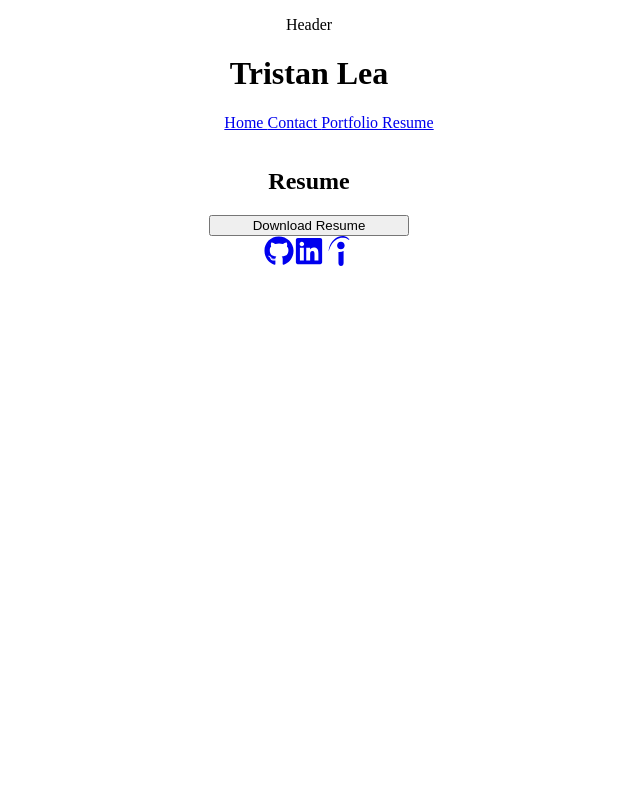
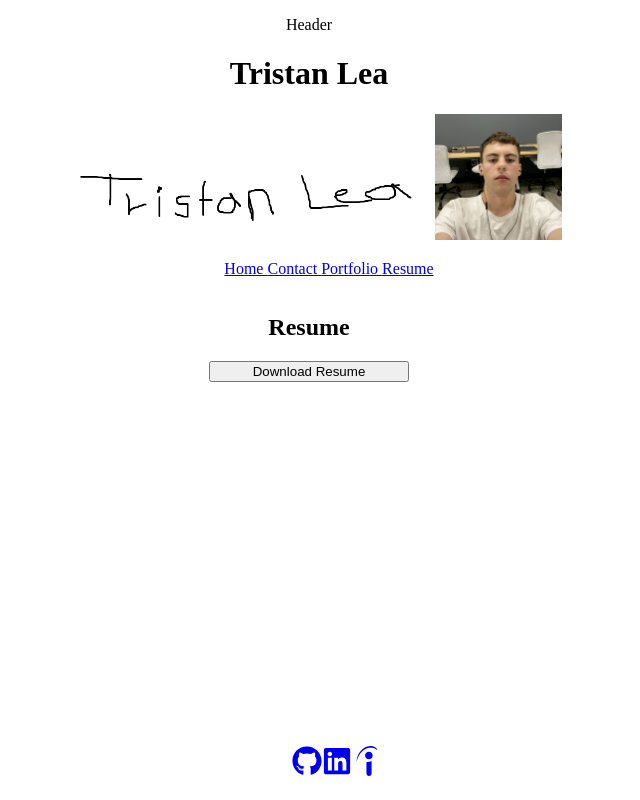
Before and after one commit to TriLea/React_Portfolio, a React (Create React App) app in the folder my-react-app/: page /Resume in a window 1280 px wide. Shown: the whole page, without its empty margins (331-971 px from the left). Built offline with nearby package versions, Linux system fonts and the light colour scheme.

Commit message:
small stuff, forgot to push

```diff
--- a/my-react-app/src/assets/styles/Footer.css
+++ b/my-react-app/src/assets/styles/Footer.css
@@ -0,0 +1,8 @@
+footer
+{
+    padding: 20px;
+    text-align: center;
+    position: fixed;
+    bottom: 0;
+    width: 100%;
+}
--- a/my-react-app/src/assets/styles/Header.css
+++ b/my-react-app/src/assets/styles/Header.css
@@ -0,0 +1,10 @@
+.img1 {
+    width: 30%;
+    height: 30%;
+}
+
+.img2
+{
+    width: 10%;
+    height: 10%;
+}
--- a/my-react-app/src/components/Footer.jsx
+++ b/my-react-app/src/components/Footer.jsx
@@ -9,12 +9,12 @@ import "../assets/styles/Footer.css"
 export default function Footer()
 {
   return (
-    <div>
+    <footer>
       <div className="footer">
         <a href="https://github.com/TriLea"><FaGithub size='30' /></a>
         <a href="https://www.linkedin.com/in/tristan-lea-710002230"><FaLinkedin size='30' /></a>
         <a href="https://profile.indeed.com/?hl=en_US&co=US&from=gnav-homepage&_ga=2.860660.412603641.1680489815-1971695938.1680133790"><SiIndeed size='30' /></a>
       </div>
-    </div>
+    </footer>
   )
 }
--- a/my-react-app/src/components/Header.jsx
+++ b/my-react-app/src/components/Header.jsx
@@ -2,11 +2,6 @@
 
 //what do i need here?
 // name and picture
-
-
-//path is wrong
-/* <img src={require('./assets/images/tristan_lea_paint_logo.png')} />
-<img src={require('./assets/images/me.png')} /> */
 
 import "../assets/styles/Header.css"
 
@@ -17,6 +12,9 @@ export default function Header()
             <div className=''>
                 <p>Header</p>
                 <h1>Tristan Lea</h1>
+
+                <img className="img1" src={require('../assets/images/tristan_lea_paint_logo.png')} />
+                <img className="img2" src={require('../assets/images/me.png')} />
             </div>
         </header>
     );
```
